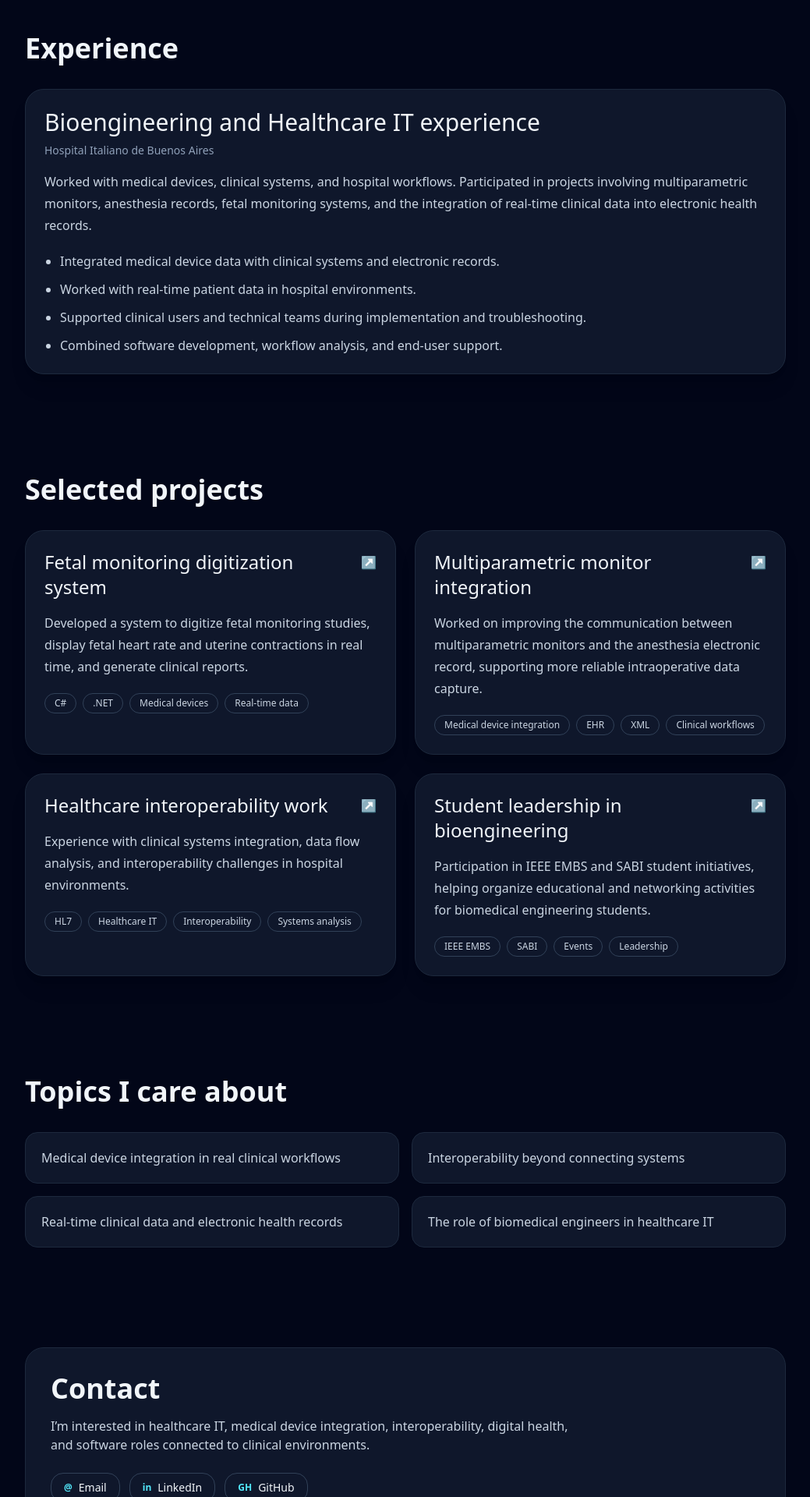
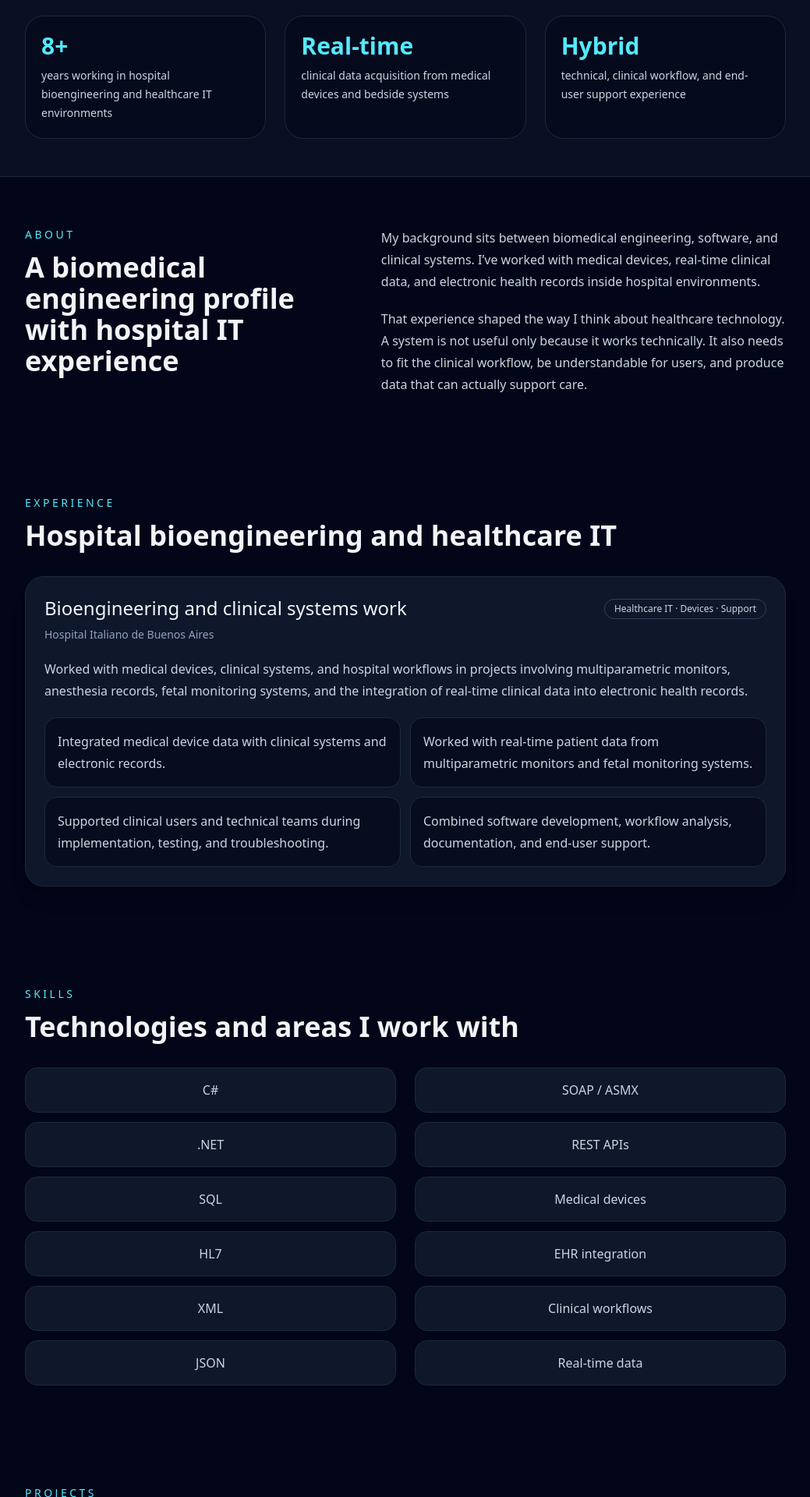
Before and after one commit to Karolkalex/carogb-portfolio, a React (Vite) app: page / in a window 1280 px wide. Shown: the part 780-2700 px from the top of the page at 78% size, without its empty margins (120-1159 px from the left). Built offline with nearby package versions, Linux system fonts and the light colour scheme.

Commit message:
Updated whole portfolio to better showcase what I do

```diff
--- a/src/App.jsx
+++ b/src/App.jsx
@@ -1,40 +1,105 @@
 const PROFILE = {
   name: "Carolina Guinart Boguslawski",
+  shortName: "Carolina Guinart",
   email: "carolina@guinart.com.ar",
   linkedin: "https://www.linkedin.com/in/carolina-guinart-boguslawski",
   github: "https://github.com/Karolkalex",
 };
 
+const TECH_STACK = [
+  "C#",
+  ".NET",
+  "SQL",
+  "HL7",
+  "XML",
+  "JSON",
+  "SOAP / ASMX",
+  "REST APIs",
+  "Medical devices",
+  "EHR integration",
+  "Clinical workflows",
+  "Real-time data",
+];
+
 const PROJECTS = [
   {
     title: "Fetal monitoring digitization system",
+    eyebrow: "Medical devices · Real-time clinical data",
     description:
-      "Developed a system to digitize fetal monitoring studies, display fetal heart rate and uterine contractions in real time, and generate clinical reports.",
-    tags: ["C#", ".NET", "Medical devices", "Real-time data"],
+      "Developed a system to digitize fetal monitoring studies, display fetal heart rate and uterine contractions in real time, and generate clinical reports for later review.",
+    impact:
+      "Helped move fetal monitoring traces from paper-based workflows toward a digital format that can be connected with electronic medical records.",
+    tags: ["C#", ".NET", "Medical devices", "Real-time data", "Clinical reports"],
   },
   {
     title: "Multiparametric monitor integration",
+    eyebrow: "Healthcare IT · Device integration",
     description:
-      "Worked on improving the communication between multiparametric monitors and the anesthesia electronic record, supporting more reliable intraoperative data capture.",
-    tags: ["Medical device integration", "EHR", "XML", "Clinical workflows"],
+      "Worked on improving communication between multiparametric monitors and the electronic anesthesia record in a hospital environment.",
+    impact:
+      "Supported more reliable intraoperative data capture and helped reduce gaps between bedside monitoring and clinical documentation.",
+    tags: ["Medical device integration", "EHR", "XML", "Clinical workflows", "Hospital IT"],
   },
   {
     title: "Healthcare interoperability work",
+    eyebrow: "Systems analysis · Clinical workflows",
     description:
-      "Experience with clinical systems integration, data flow analysis, and interoperability challenges in hospital environments.",
+      "Worked with clinical systems integration, data flow analysis, and interoperability challenges involving medical devices, hospital systems, and end users.",
+    impact:
+      "Combined technical work with clinical context, translating real workflow needs into practical integration and support tasks.",
     tags: ["HL7", "Healthcare IT", "Interoperability", "Systems analysis"],
   },
   {
     title: "Student leadership in bioengineering",
+    eyebrow: "IEEE EMBS · SABI",
     description:
-      "Participation in IEEE EMBS and SABI student initiatives, helping organize educational and networking activities for biomedical engineering students.",
-    tags: ["IEEE EMBS", "SABI", "Events", "Leadership"],
+      "Participated in IEEE EMBS and SABI student initiatives, helping organize educational, technical, and networking activities for biomedical engineering students.",
+    impact:
+      "Contributed to events that connected students, professionals, and institutions across biomedical engineering and health technology.",
+    tags: ["IEEE EMBS", "SABI", "Events", "Leadership", "Student community"],
+  },
+];
+
+const HIGHLIGHTS = [
+  {
+    value: "8+",
+    label: "years working in hospital bioengineering and healthcare IT environments",
+  },
+  {
+    value: "Real-time",
+    label: "clinical data acquisition from medical devices and bedside systems",
+  },
+  {
+    value: "Hybrid",
+    label: "technical, clinical workflow, and end-user support experience",
+  },
+];
+
+const EXPERIENCE_BULLETS = [
+  "Integrated medical device data with clinical systems and electronic records.",
+  "Worked with real-time patient data from multiparametric monitors and fetal monitoring systems.",
+  "Supported clinical users and technical teams during implementation, testing, and troubleshooting.",
+  "Combined software development, workflow analysis, documentation, and end-user support.",
+];
+
+const PUBLICATIONS_AND_TALKS = [
+  {
+    title: "Prototype for Digitization of Fetal Monitoring, Integrable with Electronic Medical Records",
+    detail: "Revista Argentina de Bioingeniería, 2020 | Also presented as poster in Bioengineering Congress SABI 2020",
+  },
+  {
+    title: "Bioengineering Congress Student Day Organization (SABI 2023 & SABI 2025)",
+    detail: "Student activities, technical visits, networking events, and educational initiatives",
+  },
+  {
+    title: "Panelist - Bioengineering Congress (SABI 2023)",
+    detail: "Participated in a panel on career opportunities for biomedical engineering students and recent graduates, organized by CESABI and IFMBE",
   },
 ];
 
 const TOPICS = [
   "Medical device integration in real clinical workflows",
-  "Interoperability beyond connecting systems",
+  "Interoperability beyond simply connecting systems",
   "Real-time clinical data and electronic health records",
   "The role of biomedical engineers in healthcare IT",
 ];
@@ -50,9 +115,11 @@ function runDataChecks() {
         project.title.length > 0 &&
         typeof project.description === "string" &&
         project.description.length > 0 &&
+        typeof project.impact === "string" &&
+        project.impact.length > 0 &&
         Array.isArray(project.tags)
     ),
-    "Each project must include title, description, and tags."
+    "Each project must include title, description, impact, and tags."
   );
   console.assert(Array.isArray(TOPICS) && TOPICS.length > 0, "TOPICS must contain at least one item.");
 }
@@ -63,9 +130,12 @@ export default function App() {
   return (
     <main className="min-h-screen bg-slate-950 text-slate-100">
       <Hero />
-      <Stats />
+      <Highlights />
+      <About />
       <Experience />
+      <TechStack />
       <Projects />
+      <PublicationsAndTalks />
       <Topics />
       <Contact />
     </main>
@@ -74,17 +144,21 @@ export default function App() {
 
 function Hero() {
   return (
-    <section className="mx-auto max-w-5xl px-6 py-20">
+    <section className="mx-auto max-w-5xl px-6 py-20 md:py-24">
       <p className="mb-4 text-sm uppercase tracking-[0.25em] text-cyan-300">
         Biomedical Engineering · Healthcare IT · Medical Device Integration
       </p>
 
-      <h1 className="max-w-3xl text-4xl font-semibold leading-tight md:text-6xl">
-        Hi, I’m {PROFILE.name}
+      <h1 className="max-w-4xl text-4xl font-semibold leading-tight md:text-6xl">
+        Bridging medical devices, clinical workflows, and healthcare IT
       </h1>
 
-      <p className="mt-6 max-w-2xl text-lg leading-8 text-slate-300">
-        I work at the intersection of biomedical engineering, clinical systems, and medical device integration. My experience includes hospital environments, real-time patient data, electronic health records, and interoperability between medical devices and clinical workflows.
+      <p className="mt-6 max-w-3xl text-lg leading-8 text-slate-300">
+        I’m {PROFILE.shortName}, a biomedical engineering student with hands-on experience in hospital environments, real-time patient data, electronic health records, and medical device integration.
+      </p>
+
+      <p className="mt-4 max-w-3xl leading-7 text-slate-400">
+        I like working where technology meets real clinical practice: understanding how devices communicate, how data moves through hospital systems, and how technical decisions affect daily workflows for healthcare teams.
       </p>
 
       <div className="mt-8 flex flex-wrap gap-3">
@@ -99,13 +173,35 @@ function Hero() {
   );
 }
 
-function Stats() {
+function Highlights() {
   return (
     <section className="border-y border-slate-800 bg-slate-900/60">
       <div className="mx-auto grid max-w-5xl gap-6 px-6 py-12 md:grid-cols-3">
-        <Stat value="8+" label="years of hospital bioengineering experience" />
-        <Stat value="Real-time" label="clinical data acquisition and device integration" />
-        <Stat value="Healthcare IT" label="EHR integration, interoperability, and clinical workflows" />
+        {HIGHLIGHTS.map((item) => (
+          <Highlight key={item.value} value={item.value} label={item.label} />
+        ))}
+      </div>
+    </section>
+  );
+}
+
+function About() {
+  return (
+    <section className="mx-auto max-w-5xl px-6 py-16" id="about">
+      <div className="grid gap-8 md:grid-cols-[0.9fr_1.1fr] md:items-start">
+        <div>
+          <p className="text-sm uppercase tracking-[0.25em] text-cyan-300">About</p>
+          <h2 className="mt-3 text-4xl font-semibold">A biomedical engineering profile with hospital IT experience</h2>
+        </div>
+
+        <div className="space-y-5 leading-7 text-slate-300">
+          <p>
+            My background sits between biomedical engineering, software, and clinical systems. I’ve worked with medical devices, real-time clinical data, and electronic health records inside hospital environments.
+          </p>
+          <p>
+            That experience shaped the way I think about healthcare technology. A system is not useful only because it works technically. It also needs to fit the clinical workflow, be understandable for users, and produce data that can actually support care.
+          </p>
+        </div>
       </div>
     </section>
   );
@@ -114,22 +210,65 @@ function Stats() {
 function Experience() {
   return (
     <section className="mx-auto max-w-5xl px-6 py-16" id="experience">
-      <h2 className="text-4xl font-semibold">Experience</h2>
+      <p className="text-sm uppercase tracking-[0.25em] text-cyan-300">Experience</p>
+      <h2 className="mt-3 text-4xl font-semibold">Hospital bioengineering and healthcare IT</h2>
 
       <div className="mt-8 rounded-3xl border border-slate-800 bg-slate-900 p-6 shadow-xl">
-        <h3 className="text-3xl font-medium">Bioengineering and Healthcare IT experience</h3>
-        <p className="mt-2 text-sm text-slate-400">Hospital Italiano de Buenos Aires</p>
+        <div className="flex flex-col gap-2 md:flex-row md:items-start md:justify-between">
+          <div>
+            <h3 className="text-2xl font-medium">Bioengineering and clinical systems work</h3>
+            <p className="mt-2 text-sm text-slate-400">Hospital Italiano de Buenos Aires</p>
+          </div>
+          <p className="rounded-full border border-slate-700 px-3 py-1 text-xs text-slate-300 md:mt-1">Healthcare IT · Devices · Support</p>
+        </div>
 
-        <p className="mt-4 leading-7 text-slate-300">
-          Worked with medical devices, clinical systems, and hospital workflows. Participated in projects involving multiparametric monitors, anesthesia records, fetal monitoring systems, and the integration of real-time clinical data into electronic health records.
+        <p className="mt-5 leading-7 text-slate-300">
+          Worked with medical devices, clinical systems, and hospital workflows in projects involving multiparametric monitors, anesthesia records, fetal monitoring systems, and the integration of real-time clinical data into electronic health records.
         </p>
 
-        <ul className="mt-5 list-disc space-y-3 pl-5 text-slate-300">
-          <li>Integrated medical device data with clinical systems and electronic records.</li>
-          <li>Worked with real-time patient data in hospital environments.</li>
-          <li>Supported clinical users and technical teams during implementation and troubleshooting.</li>
-          <li>Combined software development, workflow analysis, and end-user support.</li>
+        <ul className="mt-5 grid gap-3 text-slate-300 md:grid-cols-2">
+          {EXPERIENCE_BULLETS.map((item) => (
+            <li key={item} className="rounded-2xl border border-slate-800 bg-slate-950/60 p-4 leading-7">
+              {item}
+            </li>
+          ))}
         </ul>
+      </div>
+    </section>
+  );
+}
+
+function TechStack() {
+  const leftColumn = TECH_STACK.slice(0, Math.ceil(TECH_STACK.length / 2));
+  const rightColumn = TECH_STACK.slice(Math.ceil(TECH_STACK.length / 2));
+
+  return (
+    <section className="mx-auto max-w-5xl px-6 py-16" id="skills">
+      <p className="text-sm uppercase tracking-[0.25em] text-cyan-300">Skills</p>
+      <h2 className="mt-3 text-4xl font-semibold">Technologies and areas I work with</h2>
+
+      <div className="mt-8 grid gap-6 md:grid-cols-2">
+        <div className="space-y-3">
+          {leftColumn.map((tech) => (
+            <div
+              key={tech}
+              className="rounded-2xl border border-slate-800 bg-slate-900 px-5 py-4 text-center text-slate-300"
+            >
+              {tech}
+            </div>
+          ))}
+        </div>
+
+        <div className="space-y-3">
+          {rightColumn.map((tech) => (
+            <div
+              key={tech}
+              className="rounded-2xl border border-slate-800 bg-slate-900 px-5 py-4 text-center text-slate-300"
+            >
+              {tech}
+            </div>
+          ))}
+        </div>
       </div>
     </section>
   );
@@ -138,7 +277,8 @@ function Experience() {
 function Projects() {
   return (
     <section className="mx-auto max-w-5xl px-6 py-16" id="projects">
-      <h2 className="text-4xl font-semibold">Selected projects</h2>
+      <p className="text-sm uppercase tracking-[0.25em] text-cyan-300">Projects</p>
+      <h2 className="mt-3 text-4xl font-semibold">Selected work</h2>
 
       <div className="mt-8 grid gap-6 md:grid-cols-2">
         {PROJECTS.map((project) => (
@@ -149,10 +289,29 @@ function Projects() {
   );
 }
 
+function PublicationsAndTalks() {
+  return (
+    <section className="mx-auto max-w-5xl px-6 py-16" id="publications">
+      <p className="text-sm uppercase tracking-[0.25em] text-cyan-300">Publications & talks</p>
+      <h2 className="mt-3 text-4xl font-semibold">Academic and community work</h2>
+
+      <div className="mt-8 grid gap-4">
+        {PUBLICATIONS_AND_TALKS.map((item) => (
+          <article key={item.title} className="rounded-3xl border border-slate-800 bg-slate-900 p-6">
+            <h3 className="text-xl font-medium">{item.title}</h3>
+            <p className="mt-2 text-slate-400">{item.detail}</p>
+          </article>
+        ))}
+      </div>
+    </section>
+  );
+}
+
 function Topics() {
   return (
     <section className="mx-auto max-w-5xl px-6 py-16" id="topics">
-      <h2 className="text-4xl font-semibold">Topics I care about</h2>
+      <p className="text-sm uppercase tracking-[0.25em] text-cyan-300">Interests</p>
+      <h2 className="mt-3 text-4xl font-semibold">Topics I care about</h2>
 
       <div className="mt-8 grid gap-4 md:grid-cols-2">
         {TOPICS.map((topic) => (
@@ -169,10 +328,11 @@ function Contact() {
   return (
     <section className="mx-auto max-w-5xl px-6 py-16" id="contact">
       <div className="rounded-3xl border border-slate-800 bg-slate-900 p-8">
-        <h2 className="text-4xl font-semibold">Contact</h2>
+        <p className="text-sm uppercase tracking-[0.25em] text-cyan-300">Contact</p>
+        <h2 className="mt-3 text-4xl font-semibold">Let’s connect</h2>
 
-        <p className="mt-4 max-w-2xl text-slate-300">
-          I’m interested in healthcare IT, medical device integration, interoperability, digital health, and software roles connected to clinical environments.
+        <p className="mt-4 max-w-2xl leading-7 text-slate-300">
+          I’m open to roles and projects related to healthcare IT, medical device integration, interoperability, digital health, clinical systems, and software connected to healthcare environments.
         </p>
 
         <div className="mt-6 flex flex-wrap gap-3">
@@ -185,11 +345,11 @@ function Contact() {
   );
 }
 
-function Stat({ value, label }) {
+function Highlight({ value, label }) {
   return (
-    <div>
+    <div className="rounded-3xl border border-slate-800 bg-slate-950/50 p-5">
       <p className="text-3xl font-semibold text-cyan-300">{value}</p>
-      <p className="mt-2 text-sm text-slate-300">{label}</p>
+      <p className="mt-2 text-sm leading-6 text-slate-300">{label}</p>
     </div>
   );
 }
@@ -197,7 +357,9 @@ function Stat({ value, label }) {
 function ProjectCard({ project }) {
   return (
     <article className="rounded-3xl border border-slate-800 bg-slate-900 p-6 shadow-xl">
-      <div className="flex items-start justify-between gap-4">
+      <p className="text-xs uppercase tracking-[0.2em] text-cyan-300">{project.eyebrow}</p>
+
+      <div className="mt-3 flex items-start justify-between gap-4">
         <h3 className="text-2xl font-medium">{project.title}</h3>
         <span aria-hidden="true" className="mt-1 text-slate-500">
           ↗
@@ -205,6 +367,11 @@ function ProjectCard({ project }) {
       </div>
 
       <p className="mt-4 leading-7 text-slate-300">{project.description}</p>
+
+      <div className="mt-5 rounded-2xl border border-slate-800 bg-slate-950/60 p-4">
+        <p className="text-xs font-semibold uppercase tracking-[0.2em] text-slate-500">Why it matters</p>
+        <p className="mt-2 leading-7 text-slate-300">{project.impact}</p>
+      </div>
 
       <div className="mt-5 flex flex-wrap gap-2">
         {project.tags.map((tag) => (
```
